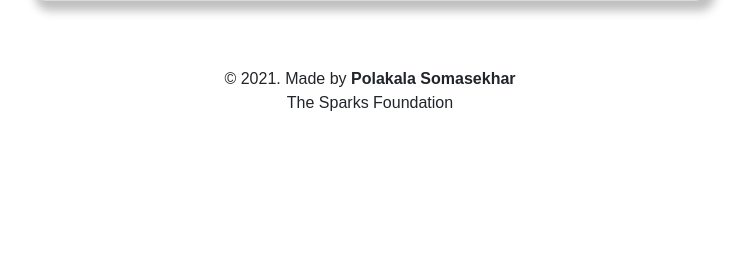
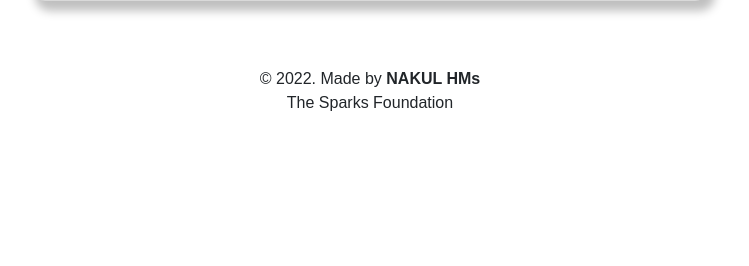
Before and after one commit to nakul444/Basic-Banking-System, a PHP site: page /createuser.php in a window 1280 px wide. Shown: the part 513-779 px from the top of the page, without its empty margins (270-1019 px from the left). Run offline with PHP 8.4, Linux system fonts and the light colour scheme.

Commit message:
createuser.php

```diff
--- a/createuser.php
+++ b/createuser.php
@@ -74,7 +74,7 @@
   </div>
 </div>
 <footer class="text-center mt-5 py-2">
-        <p>&copy 2021. Made by <b>Polakala Somasekhar</b> <br> The Sparks Foundation</p>
+        <p>&copy 2022. Made by <b>NAKUL HMs</b> <br> The Sparks Foundation</p>
       </footer>
 <script src="https://code.jquery.com/jquery-3.5.1.slim.min.js" integrity="sha384-DfXdz2htPH0lsSSs5nCTpuj/zy4C+OGpamoFVy38MVBnE+IbbVYUew+OrCXaRkfj" crossorigin="anonymous"></script>
 <script src="https://cdn.jsdelivr.net/npm/bootstrap@4.5.3/dist/js/bootstrap.bundle.min.js" integrity="sha384-ho+j7jyWK8fNQe+A12Hb8AhRq26LrZ/JpcUGGOn+Y7RsweNrtN/tE3MoK7ZeZDyx" crossorigin="anonymous"></script>
```
